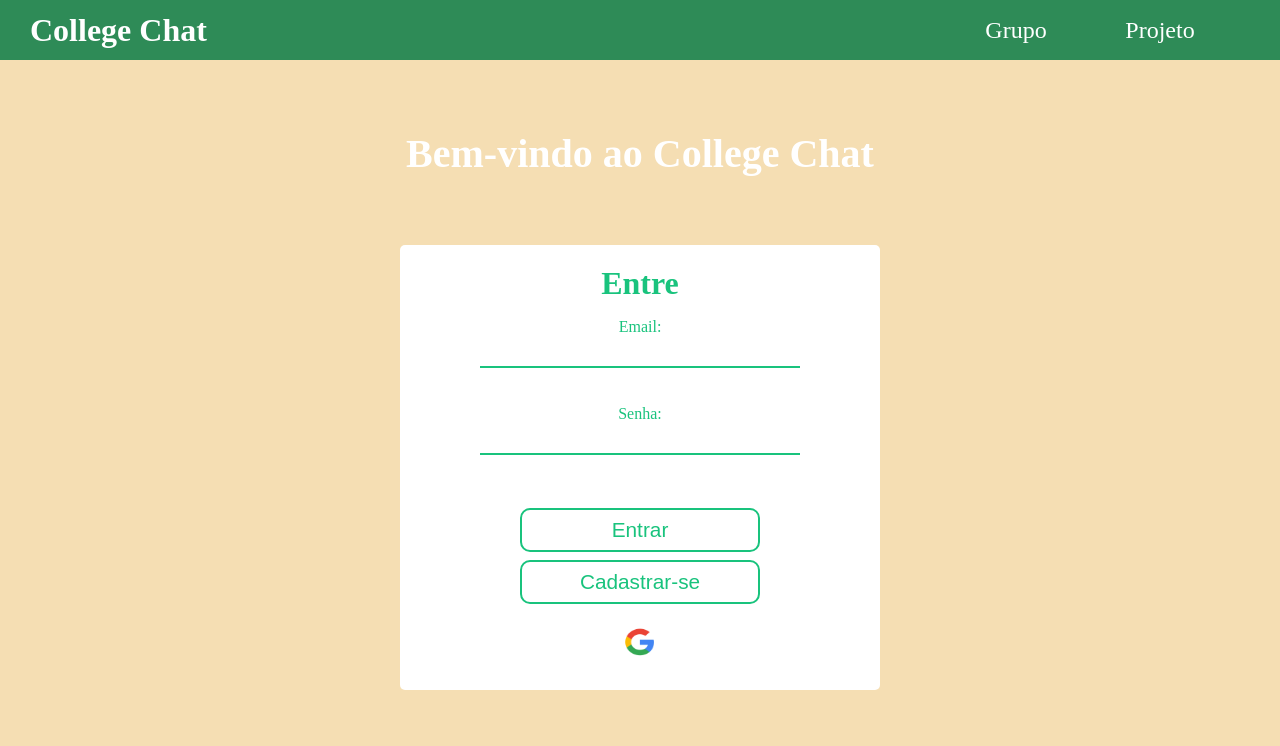
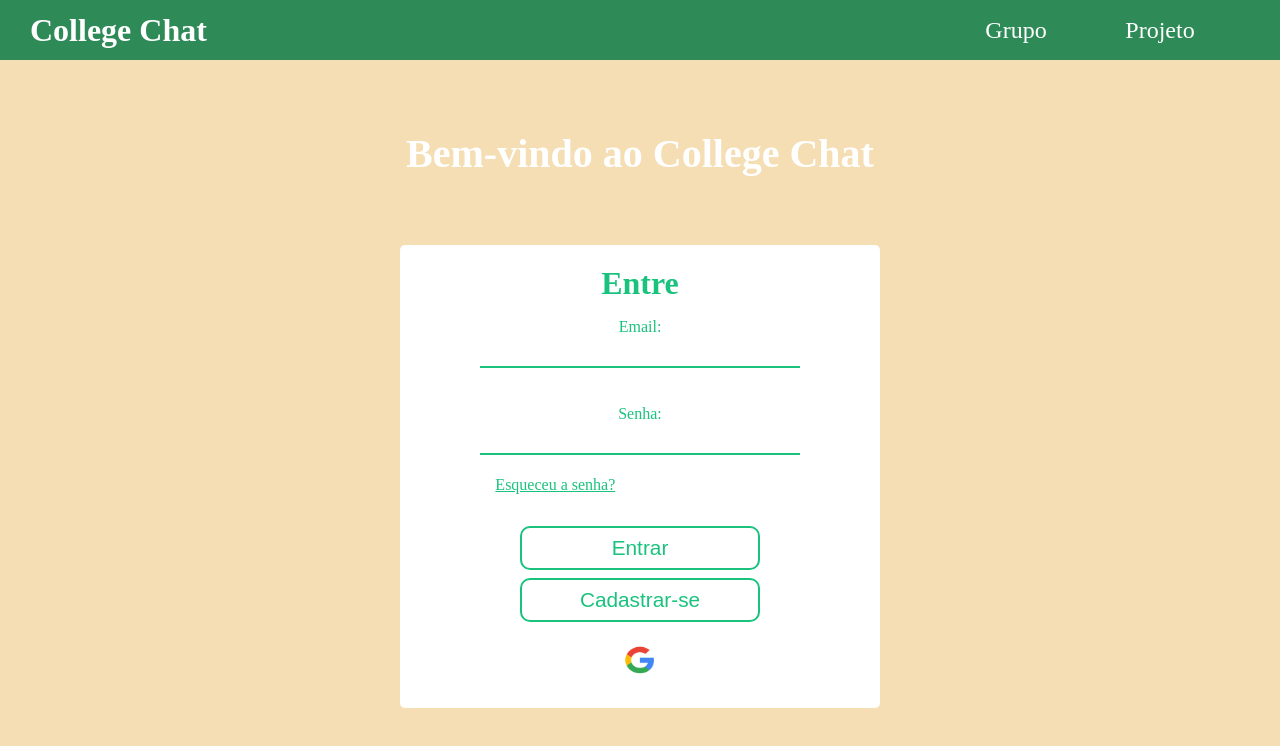
Before and after one commit to Eric-smp/college-chat, a React (Create React App) app: page / in a window 1280 px wide. Shown: the top 746 px of the page. Built offline with nearby package versions, Linux system fonts and the light colour scheme; no server answers.

Commit message:
fix: function disable button enviar

```diff
--- a/package.json
+++ b/package.json
@@ -10,6 +10,7 @@
     "react": "^18.2.0",
     "react-dom": "^18.2.0",
     "react-firebase-hooks": "^5.1.1",
+    "react-router-dom": "^6.15.0",
     "react-scripts": "^5.0.1",
     "web-vitals": "^2.1.4"
   },
--- a/public/index.html
+++ b/public/index.html
@@ -1,5 +1,5 @@
 <!DOCTYPE html>
-<html lang="en">
+<html lang="pt-br">
   <head>
     <meta charset="utf-8" />
     <link rel="icon" href="%PUBLIC_URL%/favicon.ico" />
@@ -24,7 +24,7 @@
       work correctly both with client-side routing and a non-root public URL.
       Learn how to configure a non-root public URL by running `npm run build`.
     -->
-    <title>React App</title>
+    <title>College Chat</title>
   </head>
   <body>
     <noscript>You need to enable JavaScript to run this app.</noscript>
--- a/src/App.js
+++ b/src/App.js
@@ -25,16 +25,15 @@
   return (
     <div className="App">
       <NavBar />
-      {cadastro === 'welcome' && <Welcome routerPages={routerPage}/>}
+
       {cadastro === 'cadastrar' && <Cadastrar voltar={voltar}/>}
 
-      {/* {!user ? (
-        <Welcome />
-      ) : (
+
+      {!user ? cadastro === 'welcome' && <Welcome routerPages={routerPage}/>: (
         <>
           <ChatBox />
         </>
-      )} */}
+      )}
     </div>
   );
 }
--- a/src/components/Welcome.css
+++ b/src/components/Welcome.css
@@ -63,9 +63,18 @@
   margin-bottom: 1rem;
 }
 .input-Password{
-  margin-bottom:2rem ;
+  margin-bottom:0rem ;
 }
 
+.text-Password{
+  display: flex;
+  width: 76%;
+  color: rgb(25, 195, 125);
+  font-size: 1rem;
+  margin-left: 4svw;
+  margin-bottom: 2rem;
+  text-decoration: underline;
+}
 .acessConta{
   display: flex;
   flex-direction: column;
--- a/src/components/Welcome.js
+++ b/src/components/Welcome.js
@@ -48,8 +48,8 @@
               <br></br>
           <input type="password"   className="input-Password" name="senha" id="senha" onChange={(e)=> setPassword(e.target.value)}/>
             </label>
+            <a href="" className="text-Password">Esqueceu a senha?</a>
           </div>
-
 
 
 
@@ -58,8 +58,8 @@
           <button type="submit" value="Enviar" className="entrar" onClick={handleSubmit} >Entrar</button>
           <button className="cadastrar" onClick={routerPages}>Cadastrar-se</button>
 
-          <button className="sign-in"  onClick={googleSignIn}>
-            <img src="/googleIcon.png" alt="imagem" />
+          <button target='_blank' className="sign-in"  onClick={googleSignIn}>
+            <img src="/googleIcon.png" alt="imagem"  />
           </button>
           </div>
         </form>
```
Also changed, not shown: src/components/Cadastrar.js (+2 -5 lines), 1 other file (tests, documents, lock files or other folders).
